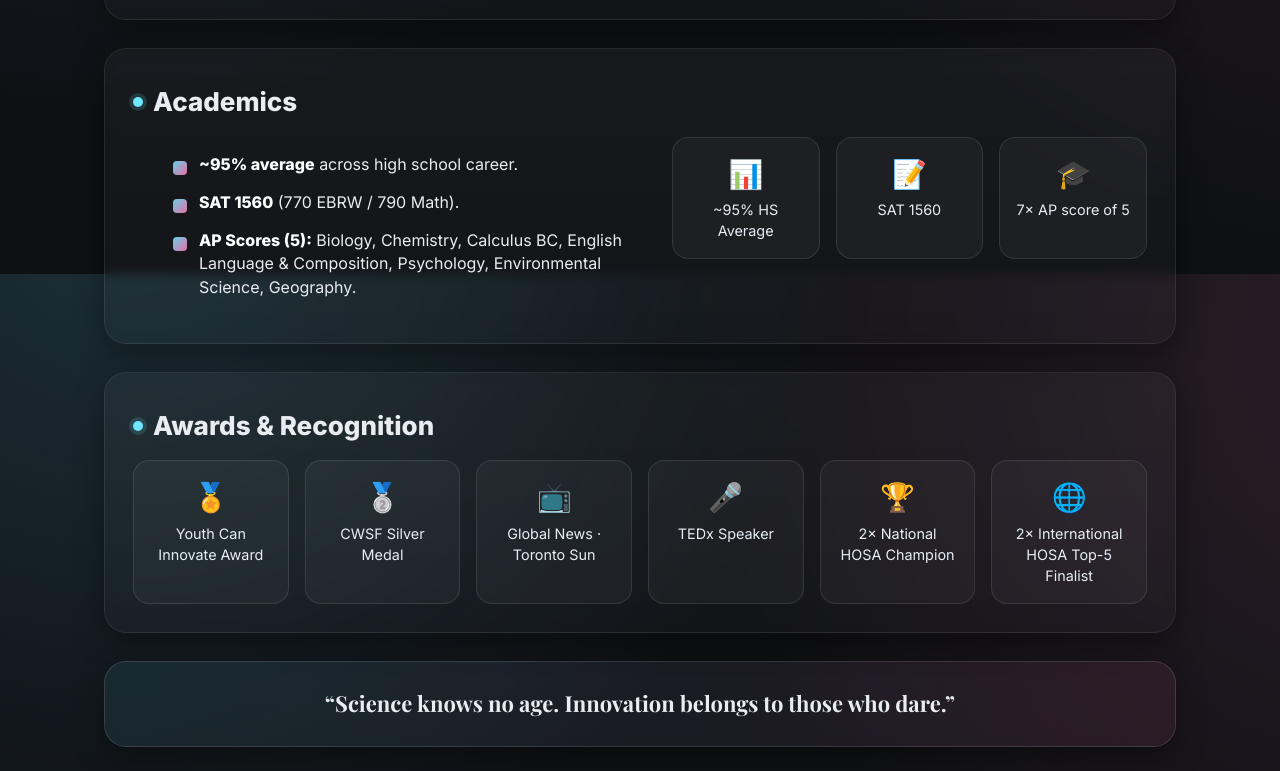
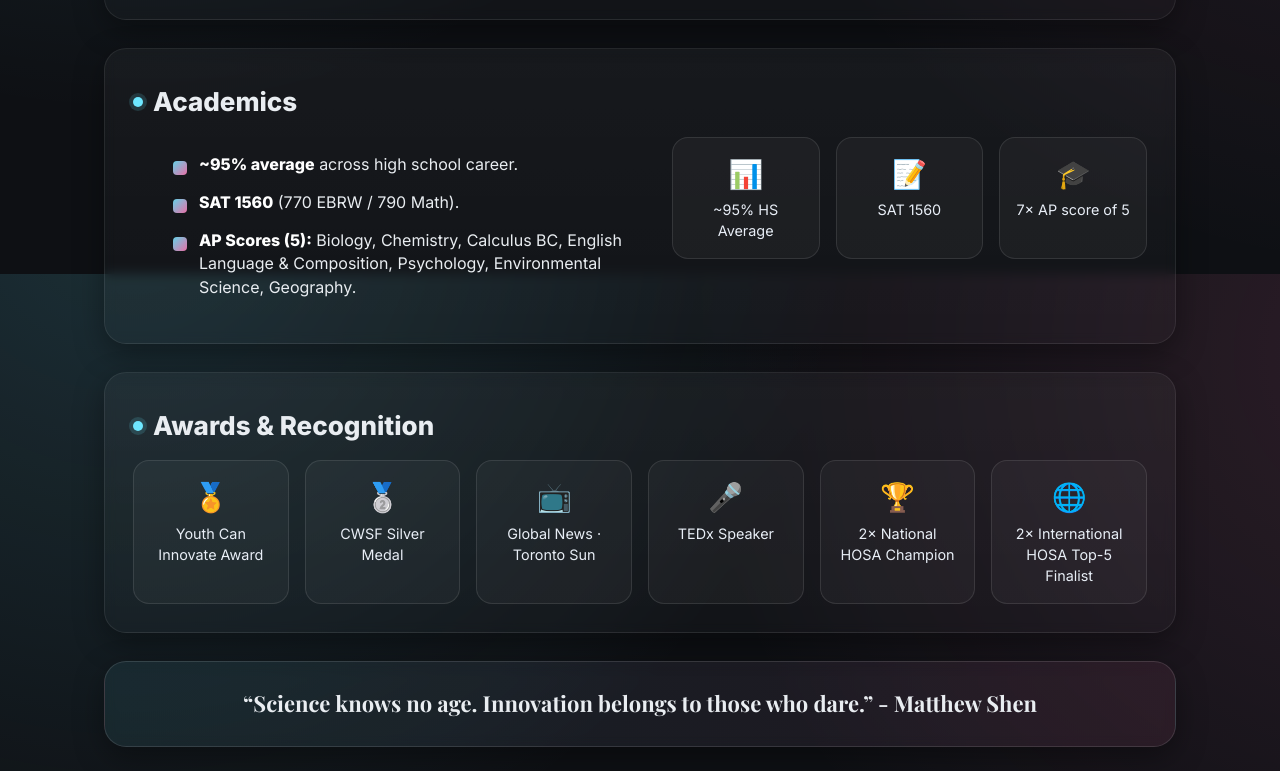
Before and after one commit to MatthewShen08/matthew-shen-visual-resume, a plain HTML site: page index.html in a window 1280 px wide. Shown: the part 1326-2097 px from the top of the page. Drawn offline with nearby package versions, Linux system fonts and the light colour scheme.

Commit message:
Update index.html

```diff
--- a/index.html
+++ b/index.html
@@ -313,7 +313,7 @@
     </section>
 
     <!-- ===== Quote ===== -->
-    <section class="quote card">“Science knows no age. Innovation belongs to those who dare.”</section>
+    <section class="quote card">“Science knows no age. Innovation belongs to those who dare.” - Matthew Shen</section>
   </main>
   <script>
   // Close any open lightbox when the user presses Escape
```
